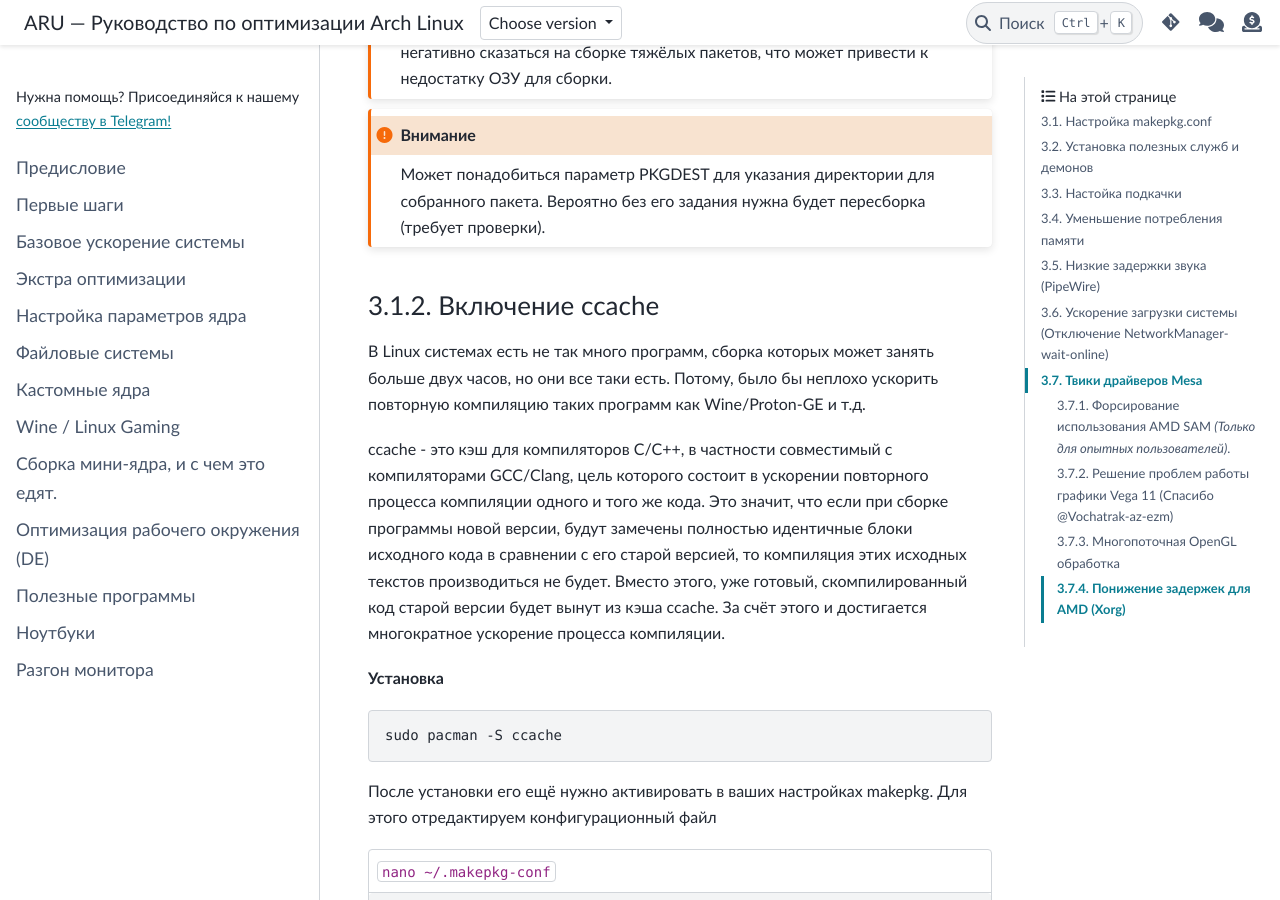
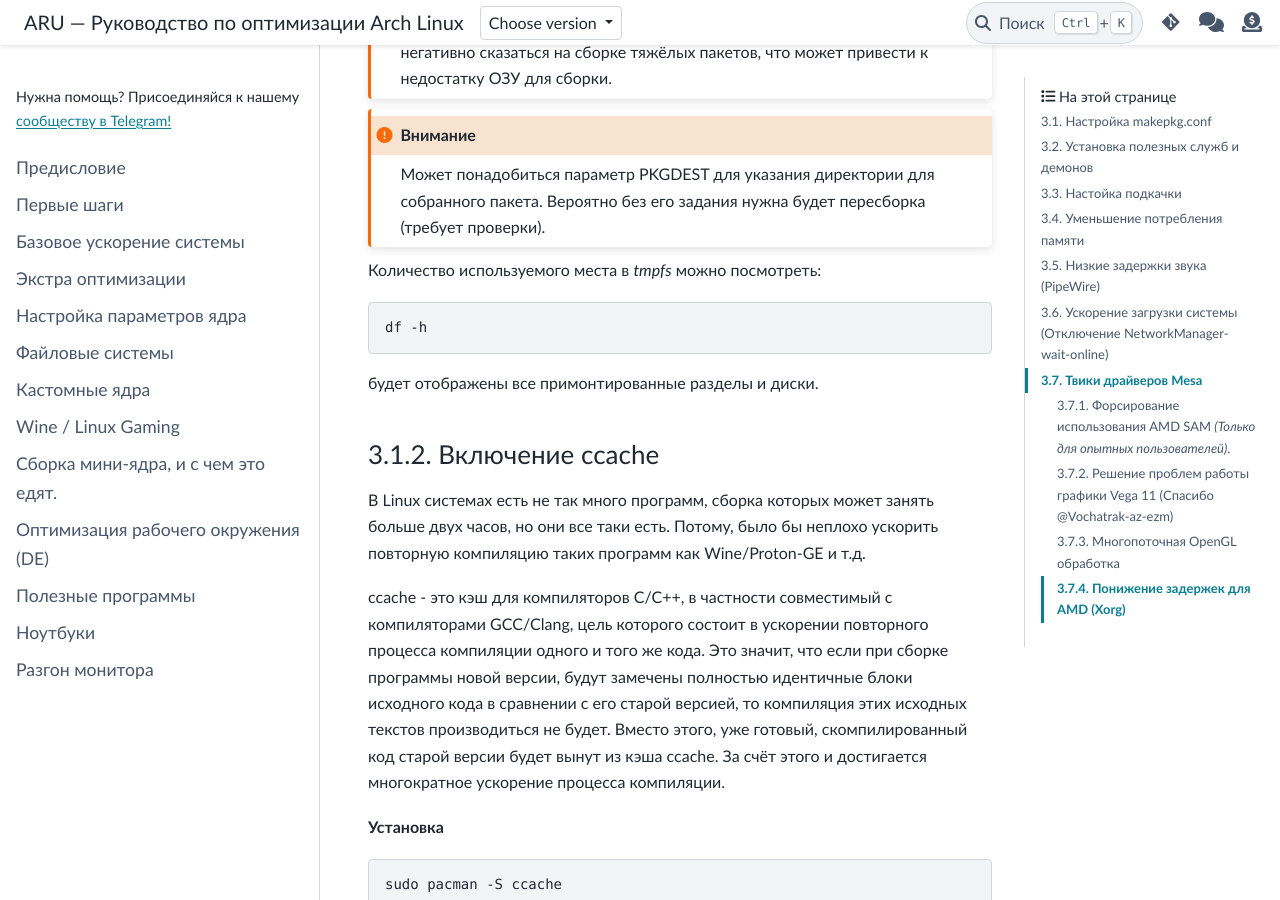
Before and after one commit to ventureoo/ARU, a Sphinx documentation site: the page built from docs/source/generic-system-acceleration.rst, in a window 1280 px wide and 900 px high, scrolled down 1951 px. Built offline with Sphinx 7.4.7 and the PyData theme 0.15.4, drawn with Linux system fonts in a browser that asks for light colours.

Commit message:
Обновить docs/source/generic-system-acceleration.rst

```diff
--- a/docs/source/generic-system-acceleration.rst
+++ b/docs/source/generic-system-acceleration.rst
@@ -85,6 +85,11 @@ Arch Linux - это фундамент, и требуется уйма надс
 .. attention:: На системах с небольшим количеством ОЗУ (например 4 ГБ) *tmpfs* может негативно сказаться на сборке тяжёлых пакетов, что может привести к недостатку ОЗУ для сборки.
 .. attention:: Может понадобиться параметр PKGDEST для указания директории для собранного пакета. Вероятно без его задания нужна будет пересборка (требует проверки).
 
+Количество используемого места в *tmpfs* можно посмотреть::
+
+  df -h
+
+будет отображены все примонтированные разделы и диски.
 
 -----------------------
 Включение ccache
```
